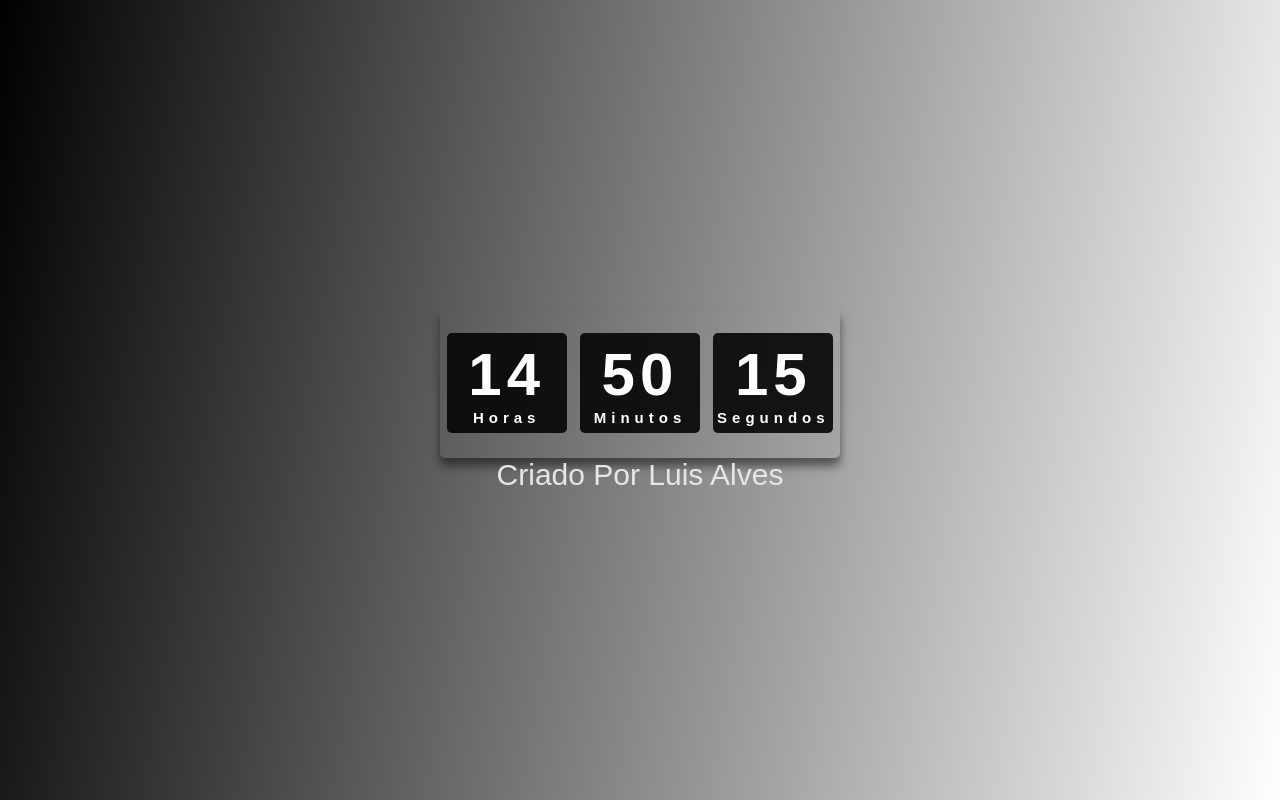
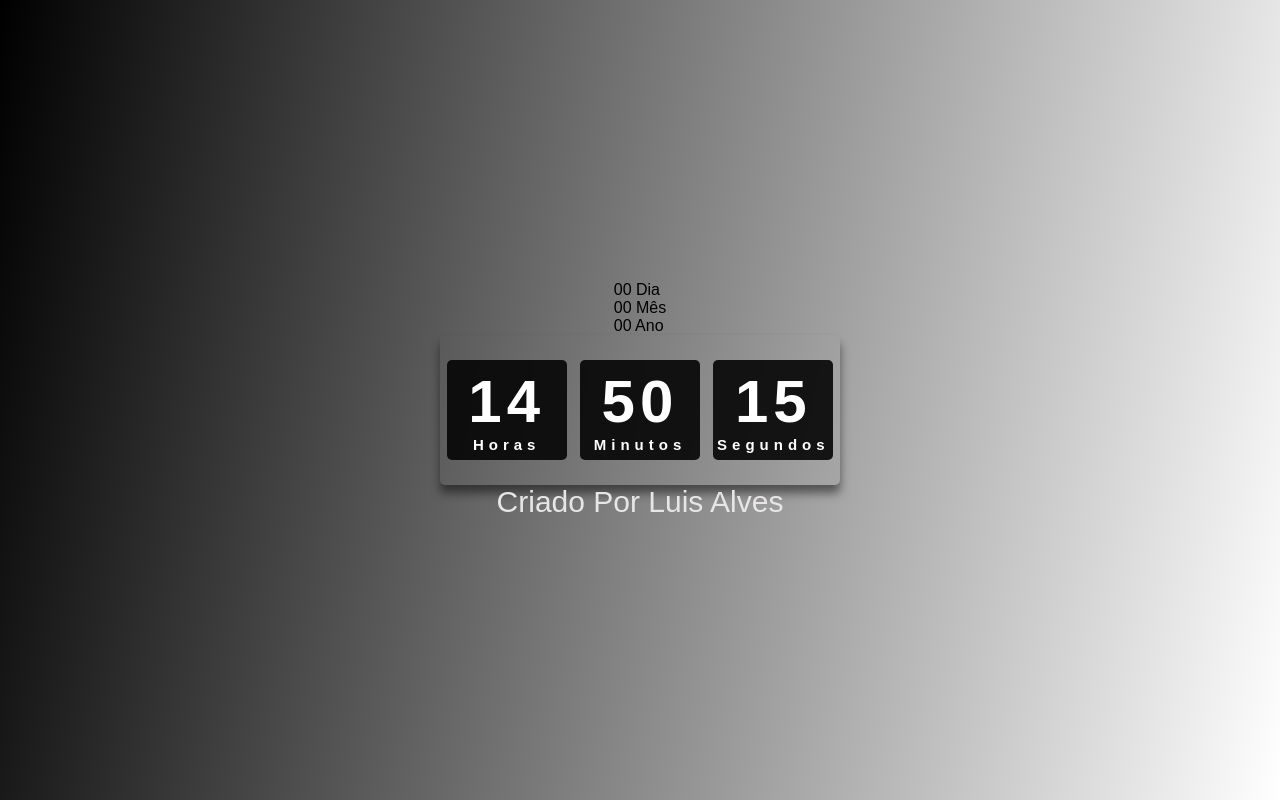
Before and after one commit to LuisAlvesSilva/Relogio-Digital, a plain HTML site: page index.html in a window 1280 px wide. Drawn offline with Linux system fonts and the light colour scheme; a web font is replaced by a local one.

Commit message:
Add files via upload

```diff
--- a/index.html
+++ b/index.html
@@ -5,11 +5,37 @@
     <meta name="viewport" content="width=device-width, initial-scale=1.0">
     <link rel="stylesheet" type="text/css" href="Styles\style.css">
     <meta name="Obs" content="eu sou o Goku">
-    <title>Relogio Digital</title>
+    <title>Calendario | Relogio</title>
 </head>
 <body>
+    <!--<div class="menu">
+        <div>
+            &#x2630;
+            <span>Menu</span>
+        </div>
+        <div>
+            &#x1F736;
+            <span>Contato</span>
+        </div>
+    </div>-->
+    <div class="calendario">
+        <div>
+            <span id="dia">00</span>
+            <span class="data">Dia</span>
+        </div>
+
+        <div>
+            <span id="mes">00</span>
+            <span class="data">Mês</span>
+        </div>
+
+        <div>
+            <span id="ano">00</span>
+            <span class="data">Ano</span>
+        </div>
+    </div>
+
     <div class="relogio">
-
         <div>
             <span id="horas">00</span>
             <span class="tempo">Horas</span>
@@ -25,7 +51,9 @@
             <span class="tempo">Segundos</span>
         </div>
     </div>
-    <div class="texto">Criado Por Luis Alves</div>
+    <div class="texto">
+        Criado Por Luis Alves
+    </div>
 </body>
 <script src="/scripts/script.js"></script>
 </html>
```
